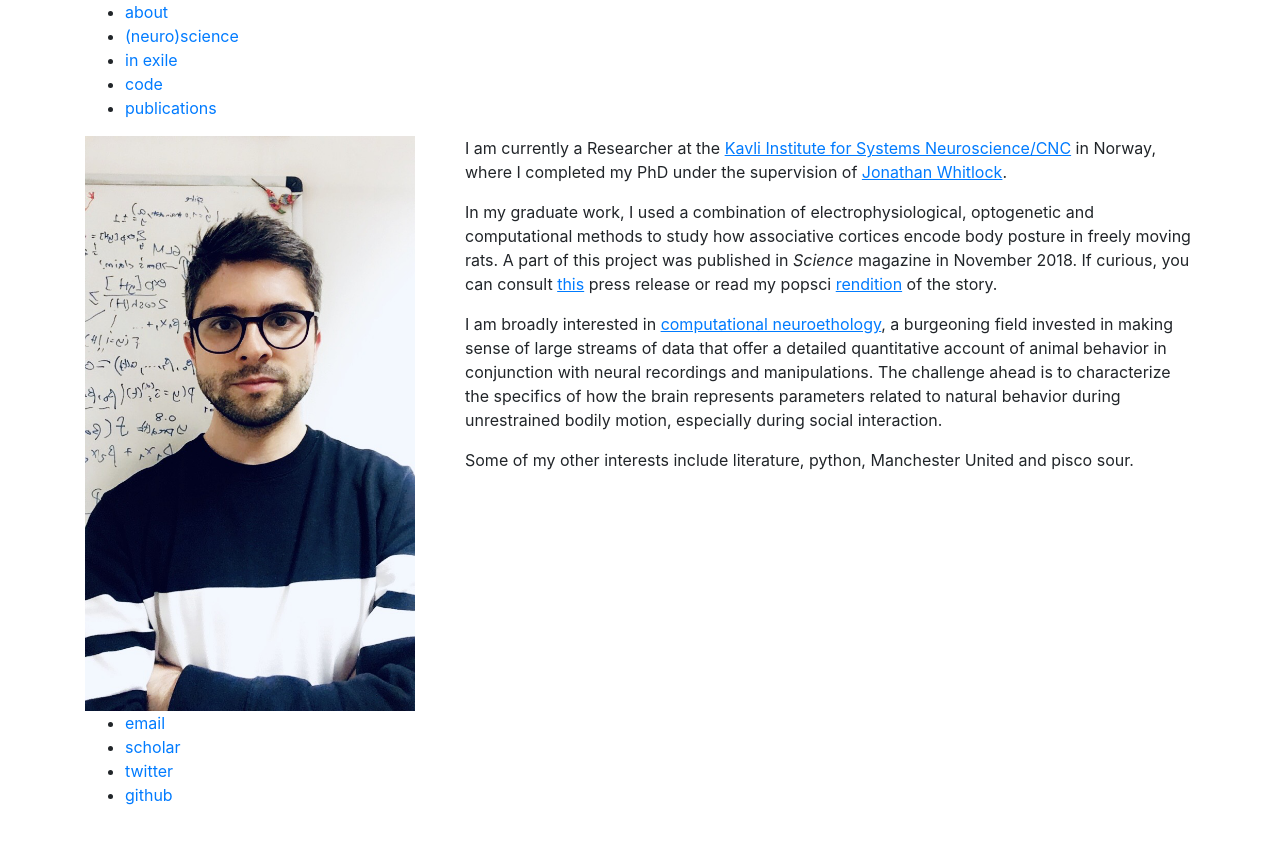
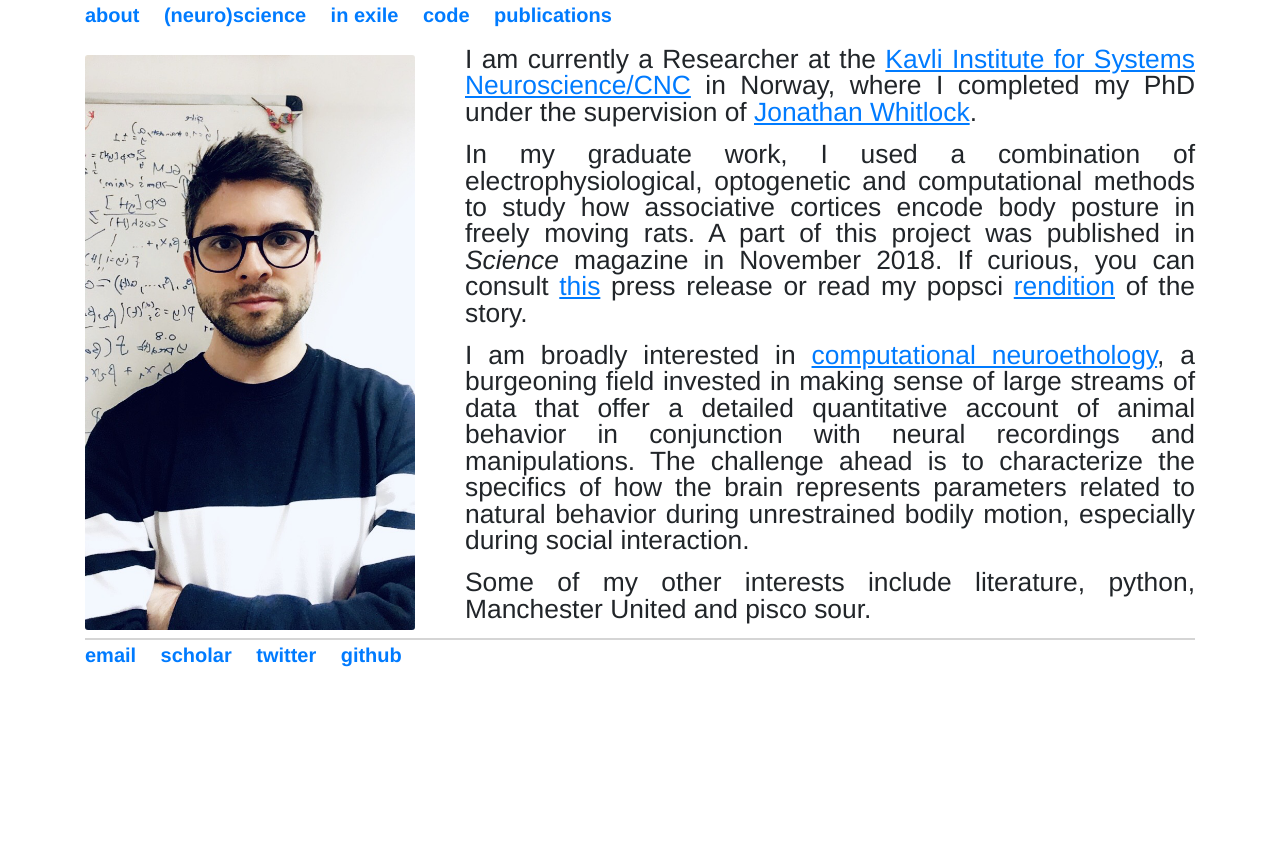
Before and after one commit to bartulem/bartulem.github.io, a Jekyll site: the page built from about/index.html, in a window 1280 px wide. Shown: the top 844 px of the page. Built offline with Jekyll 4.4.1, drawn with Linux system fonts in a browser that asks for light colours.

Commit message:
Update head.html

```diff
--- a/_includes/head.html
+++ b/_includes/head.html
@@ -5,6 +5,7 @@
 	<meta name="author" content="Bartul Mimica">
 	<title>{{ page.title }} | (neuro)scientist </title>
 	<!-- styles -->
+	<link rel="stylesheet" type="text/css" href="https://bartulem.github.io/css/main.css">
 	<link href="/css/bootstrap.css" rel="stylesheet">
 
 	<!-- google analytics - I will not share this data with google -->
```
